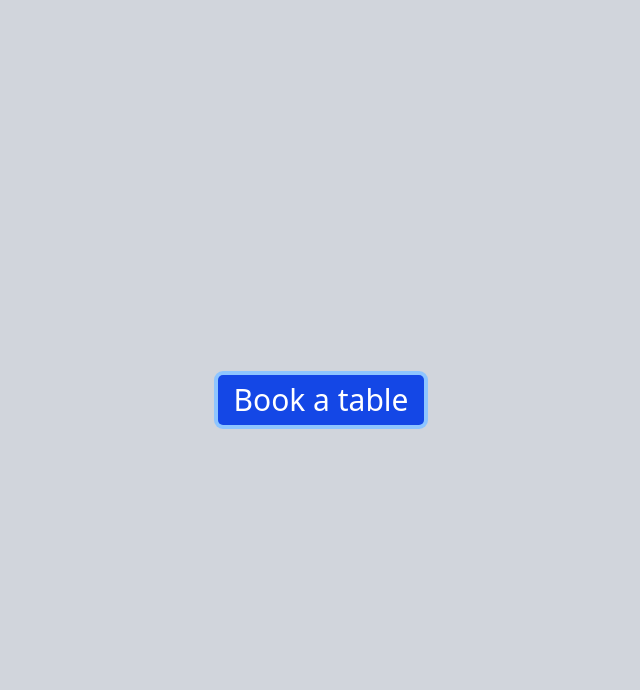
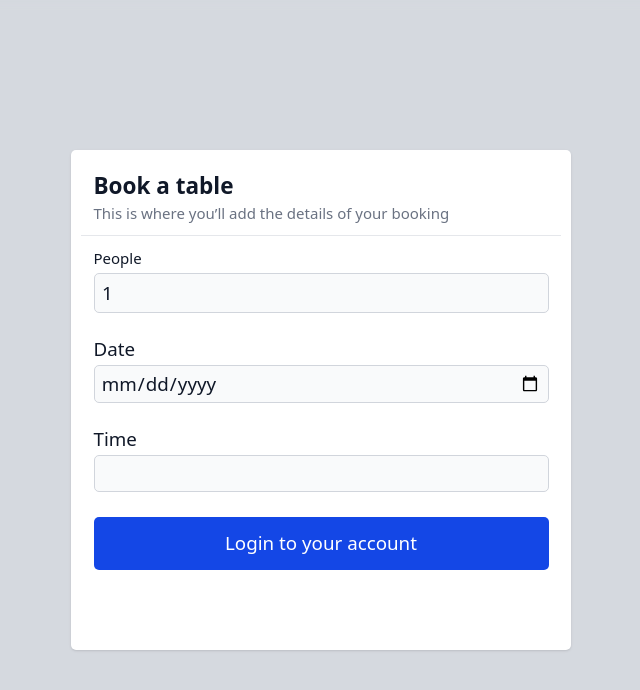
Before and after one commit to KNXCSdev/React-Practice, a React (Vite) app: page / in a window 1280 px wide. Both pictures are taken after a click on the button "Book a table". Shown: the top 690 px of the page, without its empty margins (319-959 px from the left). Built offline with nearby package versions, Linux system fonts and the light colour scheme.

Commit message:
Book a table form

```diff
--- a/src/reservation-widget/ReservationModal.tsx
+++ b/src/reservation-widget/ReservationModal.tsx
@@ -1,3 +1,155 @@
-export default function ReservationModal() {
-  return <div>ReservationModal</div>;
+import { useState } from "react";
+import SelectableButton from "./SelectableButton";
+
+interface ReservationModalProps {
+  isModalOpen: boolean;
+  onOpenModal: () => void;
 }
+
+export default function ReservationModal({
+  isModalOpen,
+  onOpenModal,
+}: ReservationModalProps) {
+  const [people, setPeople] = useState<number>(1);
+  const [date, setDate] = useState<string>("");
+  const [time, setTime] = useState<string>("");
+  const [isPeopleModalOpen, setIsPeopleModalOpen] = useState(false);
+  const [isTimeModalOpen, setIsTimeModalOpen] = useState(false);
+
+  function handleClickPeople(value: number | string) {
+    setPeople(Number(value));
+    setIsPeopleModalOpen(false);
+  }
+
+  function handleClickTime(value: number | string) {
+    setTime(`${value}:00`);
+    setIsTimeModalOpen(false);
+  }
+
+  return (
+    <div
+      className={`fixed top-0 left-0 z-30 h-screen w-full bg-white/10 backdrop-blur-xs transition`}
+      onClick={onOpenModal}
+    >
+      <div
+        className={`absolute top-1/2 left-1/2 z-50 h-[50rem] w-[50rem] -translate-x-1/2 -translate-y-1/2 ${
+          isModalOpen ? "opacity-100" : "opacity-0"
+        } transition-all`}
+        onClick={(e) => e.stopPropagation()}
+      >
+        <div className="relative h-full w-full rounded-lg bg-white p-4 shadow-sm">
+          <div className="flex flex-col justify-between rounded-t border-b border-gray-200 p-4 md:p-5">
+            <h3 className="mb-2 text-4xl font-semibold text-gray-900">
+              Book a table
+            </h3>
+            <p className="text-2xl text-gray-500">
+              This is where you’ll add the details of your booking
+            </p>
+          </div>
+
+          <div className="p-4 md:p-5">
+            <form className="space-y-10">
+              {/* People */}
+              <div>
+                <label
+                  htmlFor="people"
+                  className="mb-2 block text-2xl font-medium text-gray-900"
+                >
+                  People
+                </label>
+                <div className="relative">
+                  <input
+                    type="number"
+                    name="people"
+                    id="people"
+                    readOnly
+                    className="block w-full rounded-lg border border-gray-300 bg-gray-50 p-3 text-3xl text-gray-900 focus:border-blue-500 focus:ring-blue-500"
+                    required
+                    value={people}
+                    onClick={() => setIsPeopleModalOpen(!isPeopleModalOpen)}
+                  />
+                  {isPeopleModalOpen && (
+                    <div className="absolute top-20 grid w-full grid-cols-5 gap-8 rounded-lg bg-gray-300 p-10 shadow-2xl">
+                      {Array.from({ length: 10 }, (_, i) => (
+                        <SelectableButton
+                          key={i + 1}
+                          value={i + 1}
+                          onSelect={handleClickPeople}
+                        />
+                      ))}
+                    </div>
+                  )}
+                </div>
+              </div>
+
+              {/* Date */}
+              <div>
+                <label
+                  htmlFor="date"
+                  className="mb-2 block text-3xl font-medium text-gray-900"
+                >
+                  Date
+                </label>
+                <input
+                  type="date"
+                  name="date"
+                  id="date"
+                  className="block w-full rounded-lg border border-gray-300 bg-gray-50 p-2.5 text-3xl text-gray-900 focus:border-blue-500 focus:ring-blue-500"
+                  value={date}
+                  onChange={(e) => setDate(e.target.value)}
+                  required
+                />
+              </div>
+
+              {/* Time */}
+              <div>
+                <label
+                  htmlFor="time"
+                  className="mb-2 block text-3xl font-medium text-gray-900"
+                >
+                  Time
+                </label>
+                <div className="relative">
+                  <input
+                    type="text"
+                    name="time"
+                    id="time"
+                    className="block w-full rounded-lg border border-gray-300 bg-gray-50 p-2.5 text-3xl text-gray-900 focus:border-blue-500 focus:ring-blue-500"
+                    required
+                    value={time}
+                    onClick={() => setIsTimeModalOpen(!isTimeModalOpen)}
+                    readOnly
+                  />
+                  {isTimeModalOpen && (
+                    <div className="absolute top-20 grid w-full grid-cols-5 gap-8 rounded-lg bg-gray-300 p-10 shadow-2xl">
+                      {Array.from({ length: 10 }, (_, i) => {
+                        const hour = i + 8;
+                        const label = `${hour}:00`;
+                        return (
+                          <SelectableButton
+                            key={hour}
+                            value={hour.toString()}
+                            label={label}
+                            onSelect={handleClickTime}
+                          />
+                        );
+                      })}
+                    </div>
+                  )}
+                </div>
+              </div>
+
+              {/* Submit */}
+              <button
+                type="submit"
+                className="w-full rounded-lg bg-blue-700 px-5 py-6 text-center text-3xl font-medium text-white hover:bg-blue-800 focus:ring-4 focus:ring-blue-300 focus:outline-none"
+              >
+                Login to your account
+              </button>
+            </form>
+          </div>
+        </div>
+      </div>
+    </div>
+  );
+}
--- a/src/reservation-widget/ReservationWidget.tsx
+++ b/src/reservation-widget/ReservationWidget.tsx
@@ -1,12 +1,28 @@
+import { useState } from "react";
+import ReservationModal from "./ReservationModal";
+
 export default function ReservationWidget() {
+  const [isModalOpen, setIsModalOpen] = useState<boolean>(false);
+
+  function handleOpenModal() {
+    setIsModalOpen(!isModalOpen);
+  }
+
   return (
-    <div className="flex min-h-screen items-center justify-center">
+    <div className="relative flex min-h-screen items-center justify-center">
       <button
         type="button"
         className="rounded-lg bg-blue-700 px-6 py-4 text-center text-5xl font-medium text-white hover:bg-blue-800 focus:ring-4 focus:ring-blue-300 focus:outline-none"
+        onClick={handleOpenModal}
       >
         Book a table
       </button>
+      {isModalOpen && (
+        <ReservationModal
+          isModalOpen={isModalOpen}
+          onOpenModal={handleOpenModal}
+        />
+      )}
     </div>
   );
 }
--- /dev/null
+++ b/src/reservation-widget/SelectableButton.tsx
@@ -0,0 +1,23 @@
+interface SelectableButtonProps {
+  value: number | string;
+  onSelect: (value: number | string) => void;
+  label?: React.ReactNode;
+  className?: string;
+}
+
+export default function SelectableButton({
+  value,
+  onSelect,
+  label,
+  className = "",
+}: SelectableButtonProps) {
+  return (
+    <button
+      className={`flex items-center justify-center rounded-lg border-2 border-blue-200 bg-gray-50 p-6 text-2xl ${className}`}
+      type="button"
+      onClick={() => onSelect(value)}
+    >
+      {label ?? value}
+    </button>
+  );
+}
```
